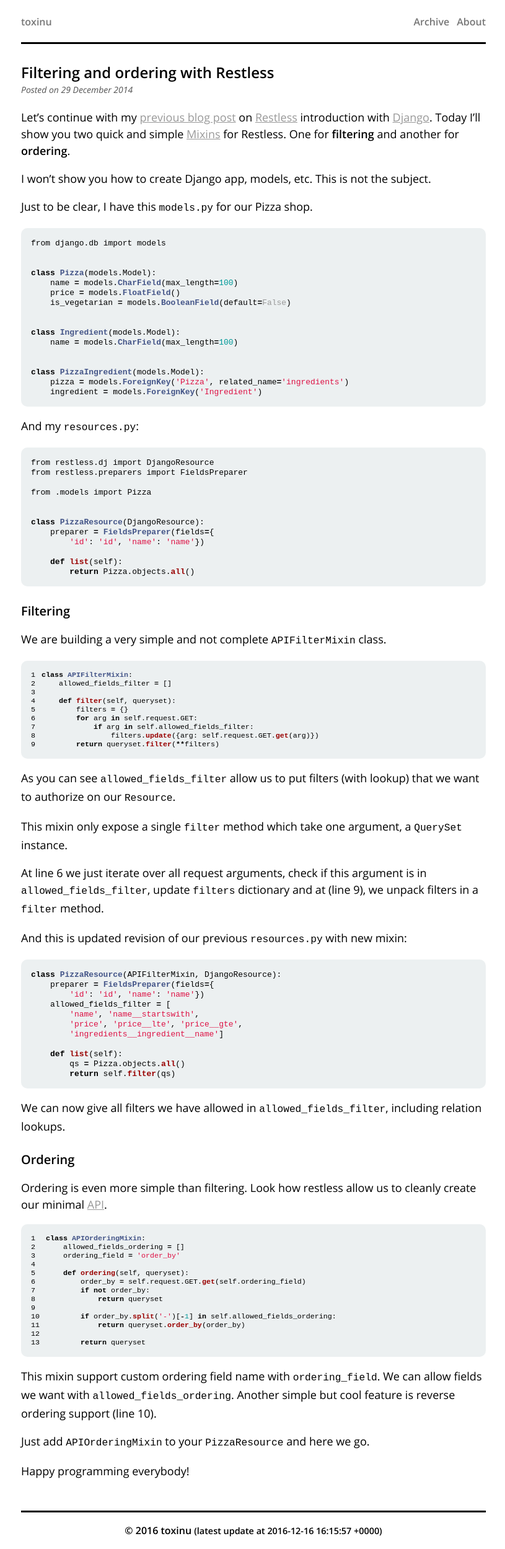
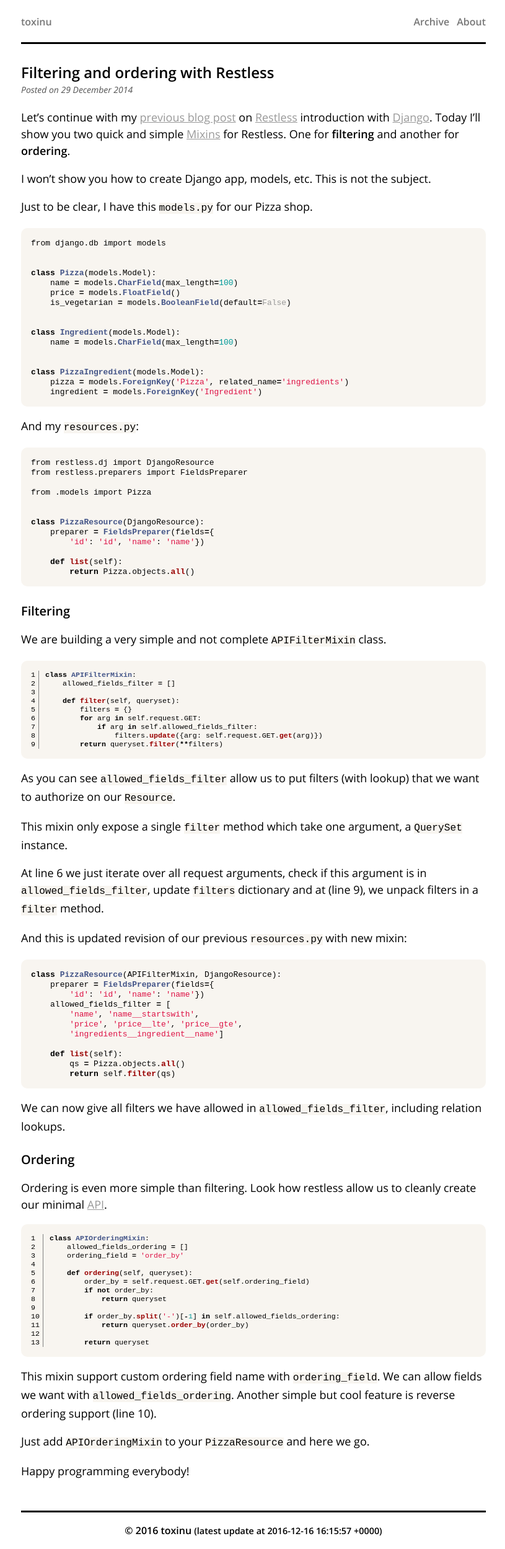
Before and after one commit to toxinu/old.toxi.nu, a Jekyll site: the page built from _posts/2014-12-29-restless-filtering-and-ordering.md, in a window 1280 px wide. Shown: the whole page at 62% size, without its empty margins (231-1046 px from the left). Built offline with Jekyll 4.4.1, drawn with Linux system fonts in a browser that asks for light colours; Markdown is read by kramdown in place of the engine named in the settings.

Commit message:
Update code highlight css

```diff
--- a/assets/stylesheets/main.css
+++ b/assets/stylesheets/main.css
@@ -297,6 +297,9 @@ samp {
   font-family: monospace, monospace;
   font-size: 0.9em;
   margin: 0px;
+}
+code {
+  background-color: #f8f5f0;
 }
 
 /* Forms
@@ -799,11 +802,21 @@ iframe {
 
 /* Highlight
    ========================================================================= */
-.lineno    { margin-right: 10px;}
-.highlight        { font: normal 16px helvetica, sans-serif;
-             background: #ecf0f1;
-             padding: 1em 1em;
-             margin: 0 0 }
+.lineno    {
+  margin-right: 10px;
+  -webkit-touch-callout: none; /* iOS Safari */
+  -webkit-user-select: none; /* Chrome/Safari/Opera */
+  -khtml-user-select: none; /* Konqueror */
+  -moz-user-select: none; /* Firefox */
+  -ms-user-select: none; /* Internet Explorer/Edge */
+  user-select: none; /* Non-prefixed version, currently */
+}
+.highlight  {
+  font: normal 16px helvetica, sans-serif;
+  background: #f8f5f0;
+  padding: 1em 1em;
+  margin: 0 0
+}
 .highlight .c     { color: #999988;
              font-style: italic }             /* Comment */
 .highlight .err   { color: #a61717;
@@ -884,3 +897,10 @@ iframe {
   -webkit-border-radius: 10px 10px 10px 10px;
   border: 0px solid #000000;
 }
+
+.highlight pre.lineno {
+  border-right-width: 1px;
+  border-right-color: grey;
+  border-right-style: solid;
+  padding-right: 5px;
+}
```
